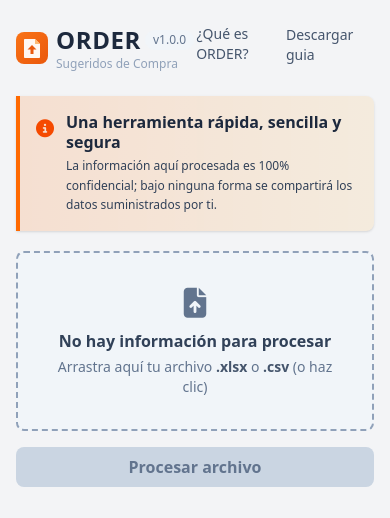
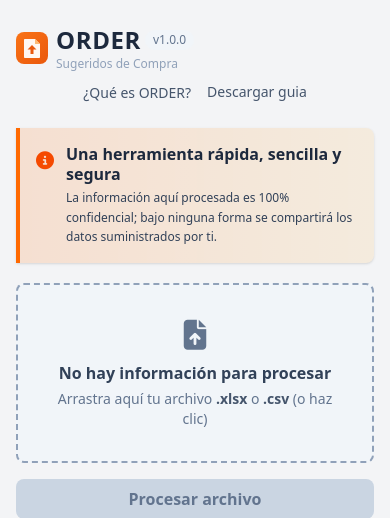
Before and after one commit to Bafaf23/order, a Flask app: page / in a window 390 px wide. Shown: the top 518 px of the page. Run offline with Flask 3, Linux system fonts and the light colour scheme; style sheets or scripts are compiled from the project's sources; some libraries are stand-ins or nearby versions.

Commit message:
Update layout template for improved responsiveness and navigation alignment. Changed header layout to flex-column for better mobile display and adjusted navigation list to center items with appropriate margin for enhanced visual consistency.

```diff
--- a/templates/_layout.html
+++ b/templates/_layout.html
@@ -31,7 +31,7 @@
   <body
     class="bg-gray-100 min-h-dvh max-w-xl mx-auto flex flex-col justify-between items-center py-6 px-4 relative"
   >
-    <header class="w-full flex justify-between">
+    <header class="w-full flex flex-col md:flex-row md:justify-between">
       <div class="flex items-center gap-2">
         <img
           src="{{ url_for('static', filename='favicon.svg') }}"
@@ -49,7 +49,7 @@
         </div>
       </div>
       <nav>
-        <ul class="flex items-center gap-4">
+        <ul class="flex items-center justify-center gap-4 mt-2 md:mt-0">
           <li>
             <button
               id="openModal"
```
